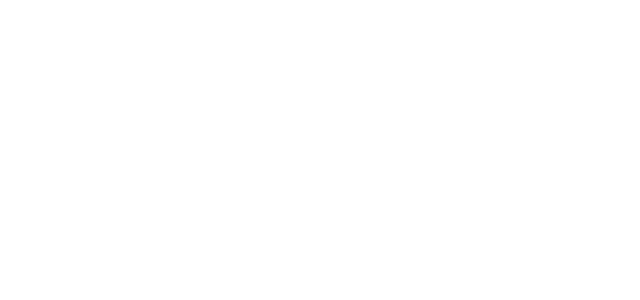
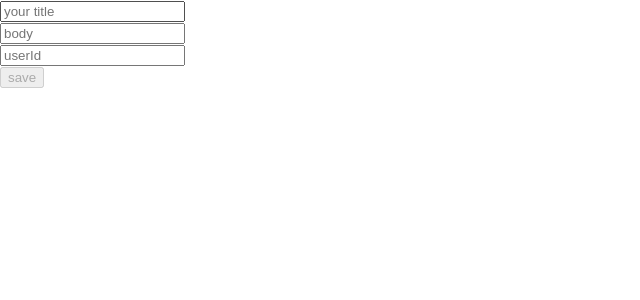
Before and after one commit to SaitiUchiha/may-2024-react-hw, a React (Create React App) app: page / in a window 1280 px wide. Shown: the top 300 px of the page, without its empty margins (0-640 px from the left). Built offline with nearby package versions, Linux system fonts and the light colour scheme; the HTML template or start-up script is replaced by a standard one.

Commit message:
hw5 done

```diff
--- a/package.json
+++ b/package.json
@@ -16,7 +16,10 @@
     "typescript": "^4.9.5",
     "web-vitals": "^2.1.4",
     "axios": "^1.7.7",
-    "react-router-dom": "^6.27.0"
+    "react-router-dom": "^6.27.0",
+    "react-hook-form": "^7.53.1",
+    "joi": "^17.13.3",
+    "@hookform/resolvers": "^3.9.0"
   },
   "scripts": {
     "start": "react-scripts start",
--- a/src/App.tsx
+++ b/src/App.tsx
@@ -1,10 +1,11 @@
 import React, {FC} from 'react';
 import './App.css';
+import FormComponent from "./components/Form/FormComponent";
 
 const App: FC = () =>{
   return (
       <>
-
+    <FormComponent/>
       </>
   );
 
--- /dev/null
+++ b/src/components/Form/FormComponent.tsx
@@ -0,0 +1,60 @@
+import React from "react";
+import {useForm} from "react-hook-form";
+import {joiResolver} from "@hookform/resolvers/joi";
+import {postValidator} from "../Validators/post.validator";
+import axios from "axios";
+
+type FormProps = {
+    title: string;
+    body: string;
+    userId: number;
+}
+
+
+const FormComponent = () => {
+
+    const {
+        handleSubmit,
+        register,
+        formState: {
+            errors,
+            isValid
+        }
+
+    } = useForm<FormProps>({mode: 'all', resolver: joiResolver(postValidator)});
+
+    const customHandler = (dataFromForm: FormProps) => {
+        console.log(dataFromForm);
+        axios
+            .post("https://jsonplaceholder.typicode.com/posts", dataFromForm)
+            .then((res) => {
+                console.log(res);
+            });
+    };
+    return (
+        <form onSubmit={handleSubmit(customHandler)}>
+            <div>
+                <label>
+                    <input type="text" placeholder={'your title'} {...register('title')}/>
+                    {errors.title && <div>{errors.title.message}</div>}
+                </label>
+            </div>
+            <div>
+                <label><input type="text" placeholder={'body'} {...register('body')}/>
+                    {errors.body && <div>{errors.body.message}</div>}
+                </label>
+            </div>
+            <div>
+                <label>
+                    <input type="number" placeholder={'userId'} {...register('userId')}/>
+                    {errors.userId && <div>{errors.userId.message}</div>}
+                </label>
+            </div>
+            <button disabled={!isValid} type={'submit'}>save</button>
+        </form>
+
+
+    );
+};
+
+export default FormComponent;
--- /dev/null
+++ b/src/components/Validators/post.validator.ts
@@ -0,0 +1,18 @@
+import Joi from "joi";
+
+export const postValidator = Joi.object({
+    title: Joi.string()
+        .pattern(/\w{3,50}/)
+        .required()
+        .messages({
+            "string.pattern.base": "you don't match to pattern",
+            "any.required": "field is required",
+        }),
+    body: Joi.string().min(3).max(300).messages({
+        "string.min": "password must be at least 3 characters",
+        "string.max": "password must be no longer 300 characters",
+    }),
+    userId: Joi.number().min(0).max(121).messages({
+        "number.min": "age must be at least 0",
+    }),
+})
```
Also changed, not shown: 2 other files (tests, documents, lock files or other folders).
